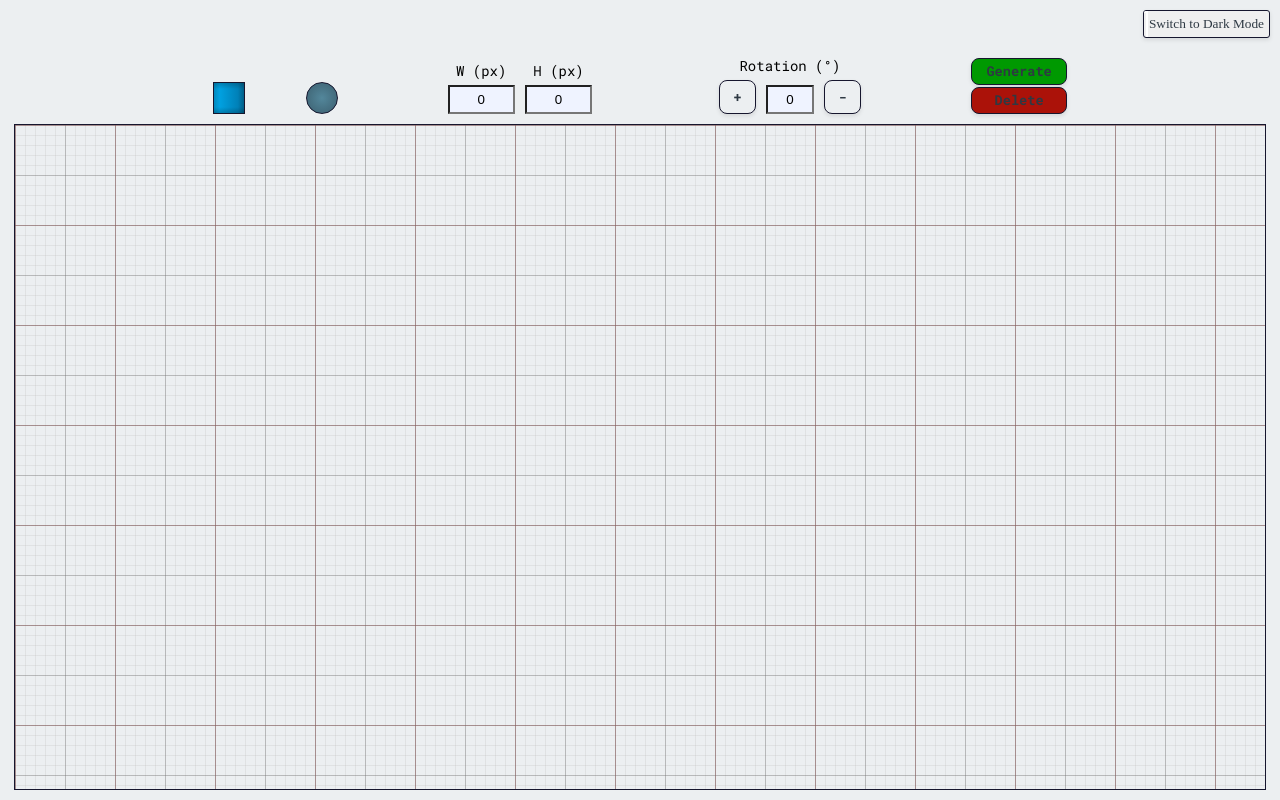
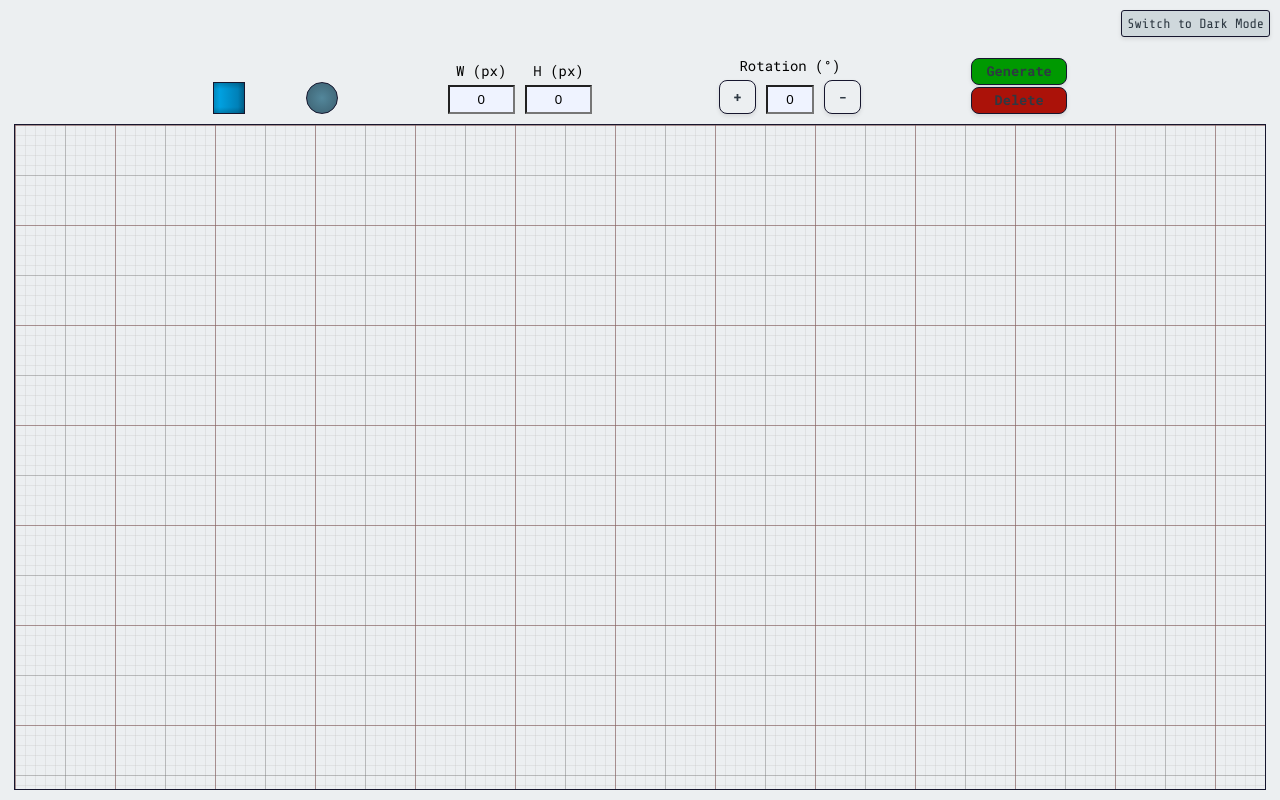
Before and after one commit to abikuneebus/pixel-reference, a React (Create React App) app: page / in a window 1280 px wide. Built offline with nearby package versions, Linux system fonts and the light colour scheme; a web font is replaced by a local one.

Commit message:
style: add dark mode styling, add animations

```diff
--- a/src/components/styles/ControlPanel.scss
+++ b/src/components/styles/ControlPanel.scss
@@ -15,7 +15,7 @@
   button {
     font-family: $fontMono;
     background-color: $ltThemeBtnBG;
-    color: $ltThemeBtnBGTxt;
+    color: $ltThemeBtnTxt;
     border: 1px solid $ltThemeBorderColor;
     box-shadow: $boxShadowDefault;
     border-radius: 8px;
@@ -235,3 +235,19 @@
     }
   }
 }
+
+.mainContainer.dark {
+  button {
+    background: $dkThemeBtnBG;
+    color: $dkThemeBtnTxt;
+  }
+  label {
+    color: $dkThemeBtnTxt;
+  }
+
+  .lifeCycleBtnsPnl {
+    button {
+      color: $dkThemeBtnBrightTxt;
+    }
+  }
+}
--- a/src/components/styles/ThemeToggle.scss
+++ b/src/components/styles/ThemeToggle.scss
@@ -1,4 +1,26 @@
 @import "variables";
+
+@keyframes themeToggleColorSwap {
+  from {
+    background-color: $ltThemeToDkToggleBG;
+    color: $ltThemeToDkToggleTxt;
+  }
+  to {
+    background-color: $dkThemeToLtToggleBG;
+    color: $dkThemeToLtToggleTxt;
+  }
+}
+
+@keyframes themeToggleColorSwapReverse {
+  from {
+    background-color: $dkThemeToLtToggleBG;
+    color: $dkThemeToLtToggleTxt;
+  }
+  to {
+    background-color: $ltThemeToDkToggleBG;
+    color: $ltThemeToDkToggleTxt;
+  }
+}
 
 .themeToggle {
   position: fixed;
@@ -7,30 +29,26 @@
   z-index: 10000;
 
   button {
-    background-color: $ltThemeDiagGrd;
+    background-color: $ltThemeToDkToggleBG;
     color: $ltThemeToDkToggleTxt;
     padding: 5px;
-    font-family: $fontDisplayD;
+    font-family: $fontDisplayC;
     border-radius: 3px;
     box-shadow: $boxShadowDefault;
     border: $ltThemeBorderColor solid 1px;
     cursor: pointer;
-    position: relative;
-    overflow: hidden;
+    // Animation removed from here
 
-    &::after {
-      content: "";
-      position: absolute;
-      width: 100%;
-      height: 100%;
-      top: 0;
-      left: -100%;
-      border: 2px solid #fff;
-      transition: all 0.3s ease;
-    }
-
-    &:hover::after {
-      left: 0;
+    &:hover {
+      animation: themeToggleColorSwap 1s ease forwards;
     }
   }
 }
+.mainContainer.dark .themeToggle button {
+  background-color: $dkThemeToLtToggleBG;
+  color: $dkThemeToLtToggleTxt;
+
+  &:hover {
+    animation: themeToggleColorSwapReverse 1s ease forwards;
+  }
+}
--- a/src/components/styles/_variables.scss
+++ b/src/components/styles/_variables.scss
@@ -4,10 +4,10 @@
 $shadeBlueGrayA: #131d23; // 131D23
 $shadeBlueGrayB: #19242a; //- 19242A
 $shadeBlueGrayC: #1f2b31; // 1F2B31
-$shadeBlueGrayD: #263238; //- 263238
+$shadeBlueGrayD: #263238; //* 263238 dkModeThemeToggle
 $shadeBlueGrayE: #2e3943; // 2E3943
 $shadeBlueGrayF: #313c45; // 313C45
-$shadeBlueGrayG: #37474f; //- 37474F
+$shadeBlueGrayG: #37474f; //* 37474F dkModeThemeToggle
 $shadeBlueGrayH: #3c5059; // 3C5059
 $shadeBlueGrayI: #455a64; //- 455A64
 $shadeBlueGrayJ: #4c636f; // 4C636F
@@ -20,10 +20,10 @@ $shadeBlueGrayP: #84959a; // 84959A
 $shadeBlueGrayQ: #90a4ae; //- 90A4AE
 $shadeBlueGrayR: #a8b7bd; // A8B7BD
 $shadeBlueGrayS: #b0bec5; //- B0BEC5
-$shadeBlueGrayT: #cfd8dc; // CFD8DC
+$shadeBlueGrayT: #cfd8dc; //* CFD8DC ltModeThemeToggle
 $shadeBlueGrayU: #d4e0e6; //- D4E0E6
 $shadeBlueGrayV: #dee4e7; // DEE4E7
-$shadeBlueGrayW: #e6ebee; //- E6EBEE
+$shadeBlueGrayW: #e6ebee; //* E6EBEE ltModeThemeToggle
 $shadeBlueGrayX: #eceff1; // ECEFF1
 $shadeBlueGrayY: #f2f5f7; //- F2F5F7
 $shadeBlueGrayZ: #f8fafc; // F8FAFC
@@ -49,7 +49,7 @@ $ltThemeGrid100: #8f575770;
 $ltThemeResizeHandles: #1f3a50df;
 $ltThemeShape: #2039f6df;
 $ltThemeBtnBG: #eceff1;
-$ltThemeBtnBGTxt: #2e3943;
+$ltThemeBtnTxt: #2e3943;
 
 // dark-theme
 $dkThemeBG: #263238;
@@ -60,22 +60,30 @@ $dkThemeResizeHandles: #78909c;
 $dkThemeShape: #bf94e4;
 $dkThemeBtnBG: #37474f;
 $dkThemeInput: #2e3943;
+$dkThemeBtnTxt: #d4e0e6;
+$dkThemeBtnBrightTxt: #f2f5f7dd;
 
 // theme-toggle
-$ltThemeToDkToggleBG: #eceff1;
+// light
+$ltThemeToDkToggleBG: #cfd8dc;
 $ltThemeToDkToggleTxt: #2e3943;
-$ltThemeToDkToggleBGHvr: #37474f;
-$ltThemeToDkToggleTxtHvr: #90a4ae;
-
+// hover
+// $ltThemeToDkToggleBGHvr: #37474f;
+// $ltThemeToDkToggleTxtHvr: #90a4ae;
+// dark
 $dkThemeToLtToggleBG: #37474f;
-$dkThemeToLtToggleTxt: #90a4ae;
-$dkThemeToLtToggleBGHvr: #37474f;
-$dkThemeToLtToggleTxtHvr: #90a4ae;
+$dkThemeToLtToggleTxt: #a8b7bd;
+// hover
+// $dkThemeToLtToggleBGHvr: #37474f;
+// $dkThemeToLtToggleTxtHvr: #90a4ae;
 
 // gradients
 $ltThemeLinearGrd: linear-gradient(to right, $shadeBlueGrayY, $shadeBlueGrayZ);
 $ltThemeRadialGrd: radial-gradient(circle, $shadeBlueGrayW, $shadeBlueGrayY);
-$ltThemeDiagGrd: linear-gradient(45deg, $shadeBlueGrayT, $shadeBlueGrayV);
+
+$ltThemeDiagGrd: linear-gradient(45deg, $shadeBlueGrayT, $shadeBlueGrayW);
+
+$dkThemeDiagGrd: linear-gradient(45deg, $shadeBlueGrayG, $shadeBlueGrayD);
 
 $circleShapeSelectedGrd: radial-gradient(circle, $colorBlue, $colorMedBlue);
 $circleShapeGrd: radial-gradient(circle, $colorBlueDesat, $colorMedBlueDesat);
```
